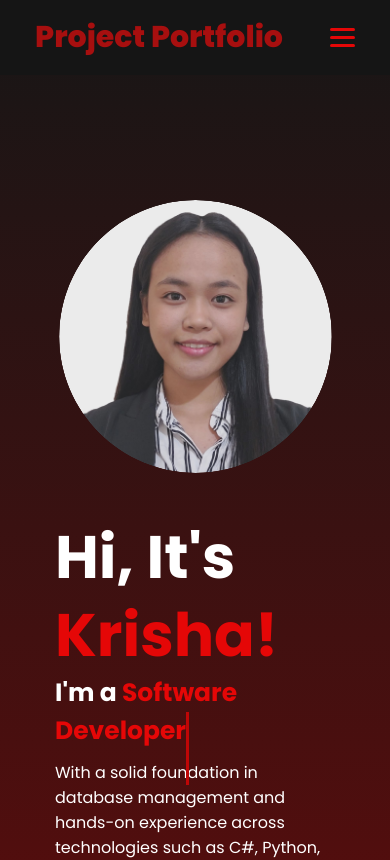
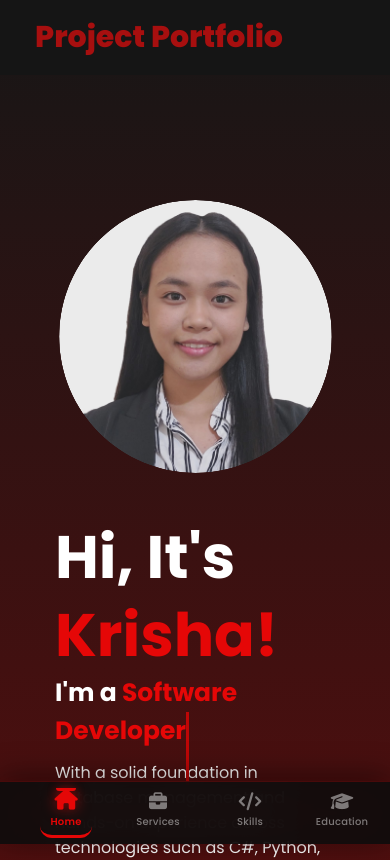
Before and after one commit to krishagyle/Sapitanan_Portfolio, a React (Vite) app in the folder Portfolio Attempt 1/: page / in a window 390 px wide. Shown: the top 860 px of the page. Built offline with nearby package versions, Linux system fonts and the light colour scheme.

Commit message:
hamburger menu phone view

```diff
--- a/Portfolio Attempt 1/src/components/Header.jsx
+++ b/Portfolio Attempt 1/src/components/Header.jsx
@@ -1,62 +1,17 @@
-import { useState, useEffect, useRef } from 'react'
 import { NavLink, useLocation } from 'react-router-dom'
 
 function Header() {
-  const [menuOpen, setMenuOpen] = useState(false)
-  const navRef = useRef(null)
-  const menuRef = useRef(null)
   const location = useLocation()
 
-  // Close menu on route change
-  useEffect(() => {
-    setMenuOpen(false)
-  }, [location])
-
-  // Close menu when clicking outside
-  useEffect(() => {
-    const handleClickOutside = (e) => {
-      if (
-        navRef.current &&
-        menuRef.current &&
-        !navRef.current.contains(e.target) &&
-        !menuRef.current.contains(e.target)
-      ) {
-        setMenuOpen(false)
-      }
-    }
-    document.addEventListener('click', handleClickOutside)
-    return () => document.removeEventListener('click', handleClickOutside)
-  }, [])
-
-  const toggleMenu = (e) => {
-    e.stopPropagation()
-    setMenuOpen((prev) => !prev)
-  }
-
   return (
+    <>
+      {/* Desktop Header */}
       <header>
         <NavLink to="/" className="logo">
           Project Portfolio
         </NavLink>
 
-      {/* Hamburger Menu Icon */}
-      <div
-        id="menu-icon"
-        ref={menuRef}
-        className={menuOpen ? 'active' : ''}
-        onClick={toggleMenu}
-      >
-        <span></span>
-        <span></span>
-        <span></span>
-      </div>
-
-      <nav
-        id="navbar"
-        ref={navRef}
-        className={menuOpen ? 'active' : ''}
-        onClick={(e) => e.stopPropagation()}
-      >
+        <nav id="navbar">
           <NavLink to="/" end className={({ isActive }) => isActive ? 'active' : ''}>
             Home
           </NavLink>
@@ -77,6 +32,35 @@ function Header() {
           </NavLink>
         </nav>
       </header>
+
+      {/* Mobile Bottom Taskbar */}
+      <nav className="mobile-bottom-bar">
+        <NavLink to="/" end className={({ isActive }) => `bottom-bar-item ${isActive ? 'active' : ''}`}>
+          <i className="fa-solid fa-house"></i>
+          <span>Home</span>
+        </NavLink>
+        <NavLink to="/services" className={({ isActive }) => `bottom-bar-item ${isActive ? 'active' : ''}`}>
+          <i className="fa-solid fa-briefcase"></i>
+          <span>Services</span>
+        </NavLink>
+        <NavLink to="/skills" className={({ isActive }) => `bottom-bar-item ${isActive ? 'active' : ''}`}>
+          <i className="fa-solid fa-code"></i>
+          <span>Skills</span>
+        </NavLink>
+        <NavLink to="/education" className={({ isActive }) => `bottom-bar-item ${isActive ? 'active' : ''}`}>
+          <i className="fa-solid fa-graduation-cap"></i>
+          <span>Education</span>
+        </NavLink>
+        <NavLink to="/experience" className={({ isActive }) => `bottom-bar-item ${isActive ? 'active' : ''}`}>
+          <i className="fa-solid fa-chart-line"></i>
+          <span>Experience</span>
+        </NavLink>
+        <NavLink to="/contact" className={({ isActive }) => `bottom-bar-item ${isActive ? 'active' : ''}`}>
+          <i className="fa-solid fa-envelope"></i>
+          <span>Contact</span>
+        </NavLink>
+      </nav>
+    </>
   )
 }
 
--- a/Portfolio Attempt 1/src/index.css
+++ b/Portfolio Attempt 1/src/index.css
@@ -66,71 +66,100 @@ nav a.active {
     border-bottom: 3px solid #e50707;
 }
 
+/* Hide desktop nav on mobile */
 @media(max-width:995px) {
-    nav {
-        position: absolute;
-        display: none;
-        top: 0;
-        right: 0;
-        width: 40%;
-        border-left: 3px solid #e50707;
-        border-bottom: 3px solid #e50707;
-        border-bottom-left-radius: 2rem;
-        padding: 1rem solid;
-        background-color: #161616;
-        border-top: 0.1rem solid rgba(0, 0, 0, 0, 1);
-    }
-
-    nav.active {
-        display: block;
-    }
-
-    nav a {
-        display: block;
-        font-size: 2rem;
-        margin: 3rem 0;
-    }
-
-    nav a:hover,
-    nav a.active {
-        padding: 1rem;
-        border-radius: 0.5rem;
-        border-bottom: 0.5rem solid #e50707;
+    #navbar {
+        display: none !important;
     }
 }
 
-/* ========== MOBILE MENU ICON ========== */
-#menu-icon {
+/* ========== MOBILE BOTTOM TASKBAR ========== */
+.mobile-bottom-bar {
     display: none;
-    flex-direction: column;
-    cursor: pointer;
-    gap: 0.5rem;
-}
-
-#menu-icon span {
-    display: block;
-    width: 2.5rem;
-    height: 0.3rem;
-    background-color: #e50707;
-    border-radius: 0.3rem;
-    transition: 0.3s ease;
-}
-
-#menu-icon.active span:nth-child(1) {
-    transform: rotate(45deg) translate(0.7rem, 0.7rem);
-}
-
-#menu-icon.active span:nth-child(2) {
-    opacity: 0;
-}
-
-#menu-icon.active span:nth-child(3) {
-    transform: rotate(-45deg) translate(0.7rem, -0.7rem);
 }
 
 @media(max-width:995px) {
-    #menu-icon {
+    .mobile-bottom-bar {
+        position: fixed;
+        bottom: 0;
+        left: 0;
+        right: 0;
         display: flex;
+        justify-content: space-around;
+        align-items: center;
+        z-index: 1000;
+        background: rgba(14, 14, 14, 0.92);
+        backdrop-filter: blur(20px) saturate(180%);
+        -webkit-backdrop-filter: blur(20px) saturate(180%);
+        border-top: 1px solid rgba(229, 7, 7, 0.25);
+        padding: 0.6rem 0;
+        padding-bottom: calc(0.6rem + env(safe-area-inset-bottom, 0px));
+        box-shadow: 0 -4px 30px rgba(0, 0, 0, 0.5),
+                    0 -1px 8px rgba(229, 7, 7, 0.1);
+    }
+
+    .bottom-bar-item {
+        display: flex;
+        flex-direction: column;
+        align-items: center;
+        justify-content: center;
+        gap: 0.3rem;
+        padding: 0.5rem 0.8rem;
+        border-radius: 1.2rem;
+        color: rgba(255, 255, 255, 0.45);
+        font-size: 1rem;
+        transition: all 0.3s cubic-bezier(0.4, 0, 0.2, 1);
+        position: relative;
+        min-width: 5.2rem;
+    }
+
+    .bottom-bar-item i {
+        font-size: 1.8rem;
+        transition: all 0.3s cubic-bezier(0.4, 0, 0.2, 1);
+    }
+
+    .bottom-bar-item span {
+        font-size: 1rem;
+        font-weight: 500;
+        letter-spacing: 0.02rem;
+        color: inherit;
+        transition: all 0.3s cubic-bezier(0.4, 0, 0.2, 1);
+    }
+
+    .bottom-bar-item.active {
+        color: #e50707;
+    }
+
+    .bottom-bar-item.active i {
+        transform: translateY(-2px) scale(1.15);
+        filter: drop-shadow(0 0 6px rgba(229, 7, 7, 0.6));
+    }
+
+    .bottom-bar-item.active::before {
+        content: '';
+        position: absolute;
+        top: 0;
+        left: 50%;
+        transform: translateX(-50%);
+        width: 2rem;
+        height: 0.3rem;
+        border-radius: 0 0 0.3rem 0.3rem;
+        background: #e50707;
+        box-shadow: 0 2px 8px rgba(229, 7, 7, 0.5);
+    }
+
+    .bottom-bar-item.active span {
+        font-weight: 600;
+    }
+
+    /* Tap feedback */
+    .bottom-bar-item:active {
+        transform: scale(0.92);
+    }
+
+    /* Add bottom padding so content isn't hidden behind the bar */
+    body {
+        padding-bottom: 7.5rem;
     }
 }
 
```
Lines whose indentation alone changed are shown as unchanged.
